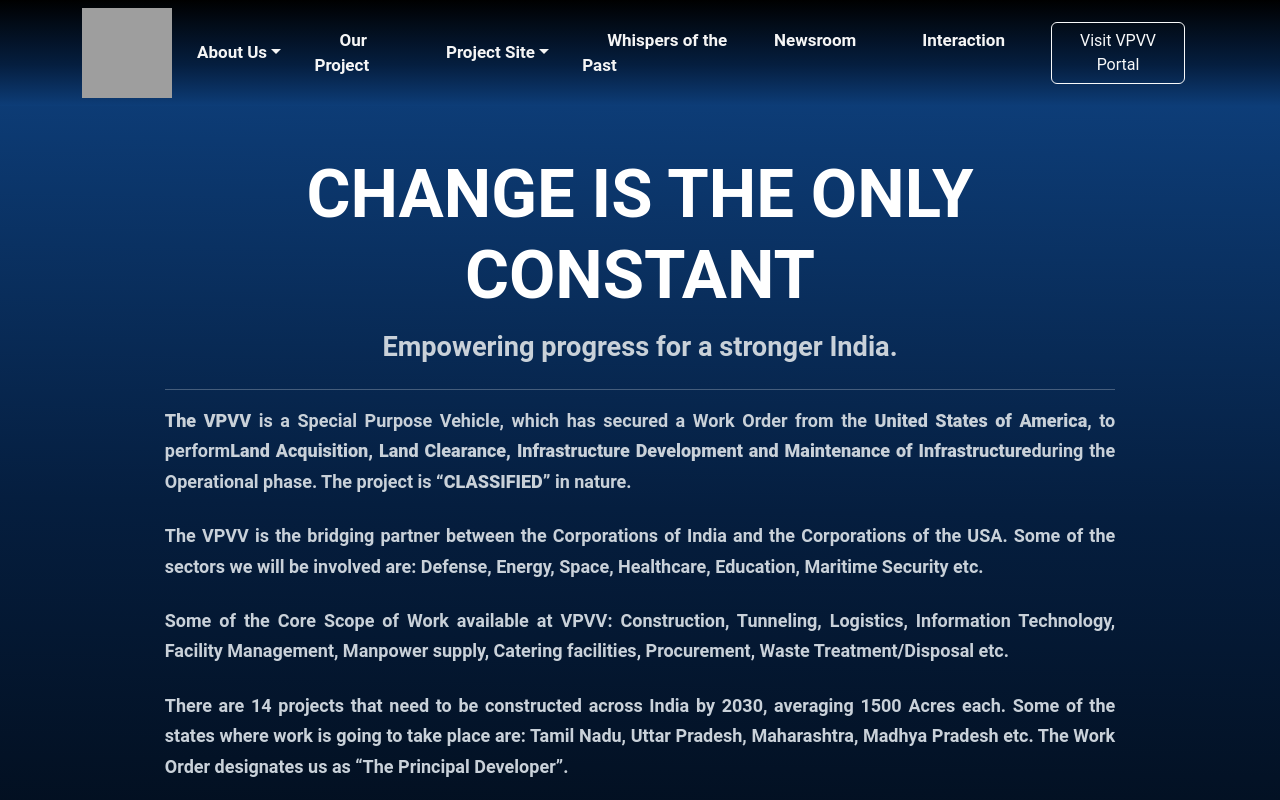
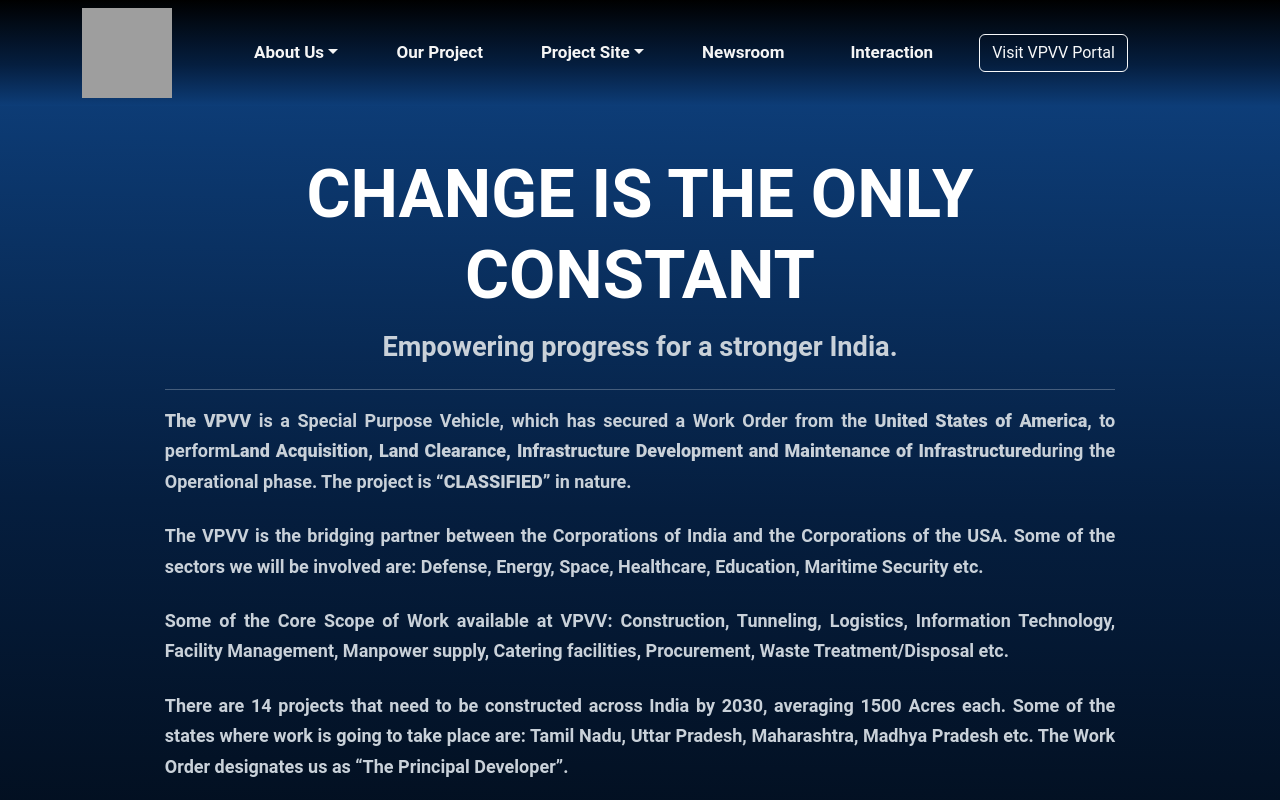
Before and after one commit to harshkumar2422/vpvvmainportal, a React (Create React App) app: page /about-us in a window 1280 px wide. Shown: the top 800 px of the page. Built offline with nearby package versions, Linux system fonts and the light colour scheme; grey boxes are pictures that could not be loaded; a web font is replaced by a local one.

Commit message:
changes in the header file

```diff
--- a/src/Components/Header/Header.jsx
+++ b/src/Components/Header/Header.jsx
@@ -98,9 +98,9 @@ const Header = () => {
                   </NavDropdown.Item>
                 </Link>
               </NavDropdown>
-              <Nav.Link className="">
+              {/* <Nav.Link className="">
                 <Link to="/whispers-of-the-past">Whispers of the Past</Link>
-              </Nav.Link>
+              </Nav.Link> */}
               <Nav.Link className="">
                 <Link to="/newsroom">Newsroom</Link>
               </Nav.Link>
```
